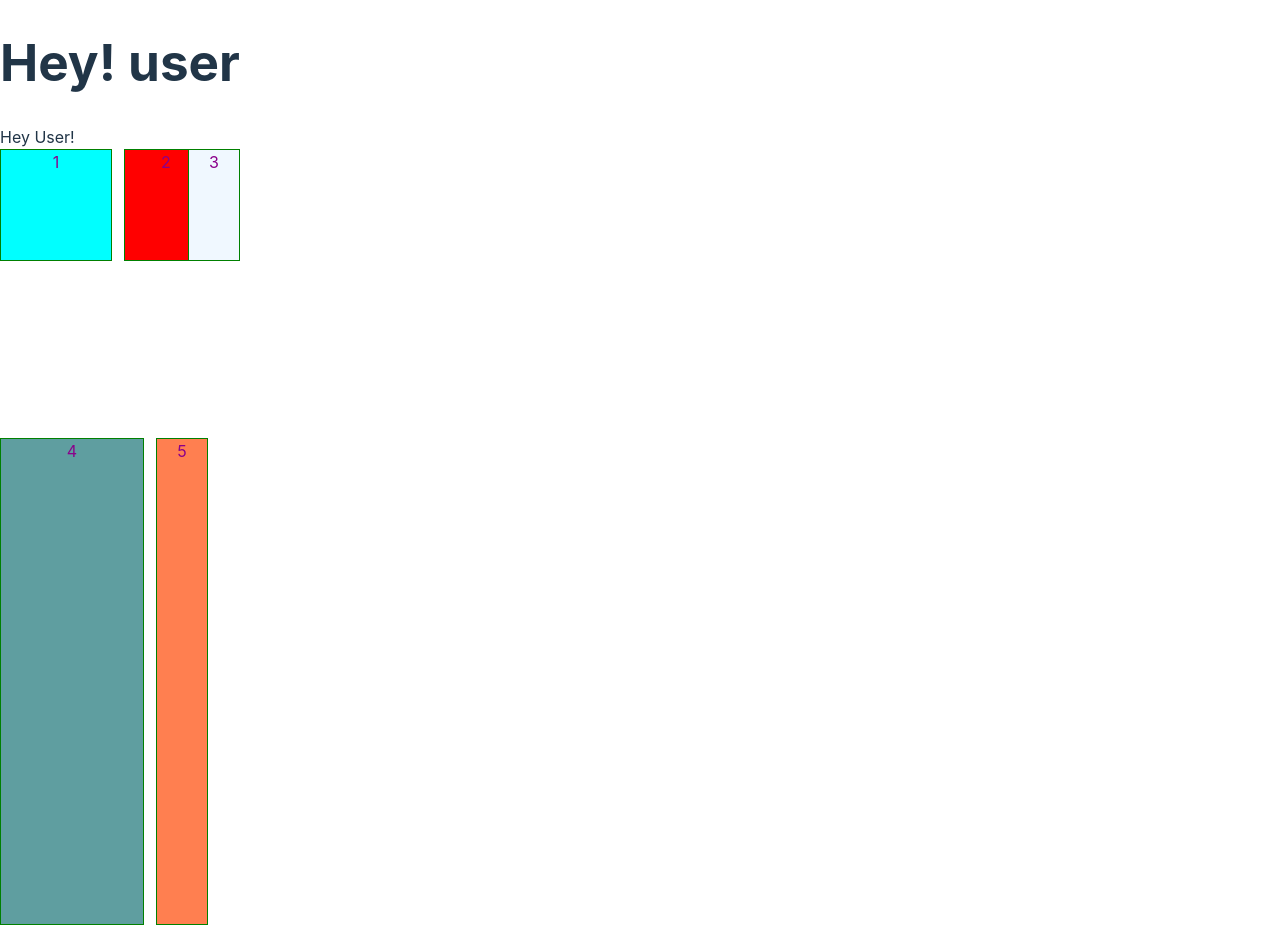
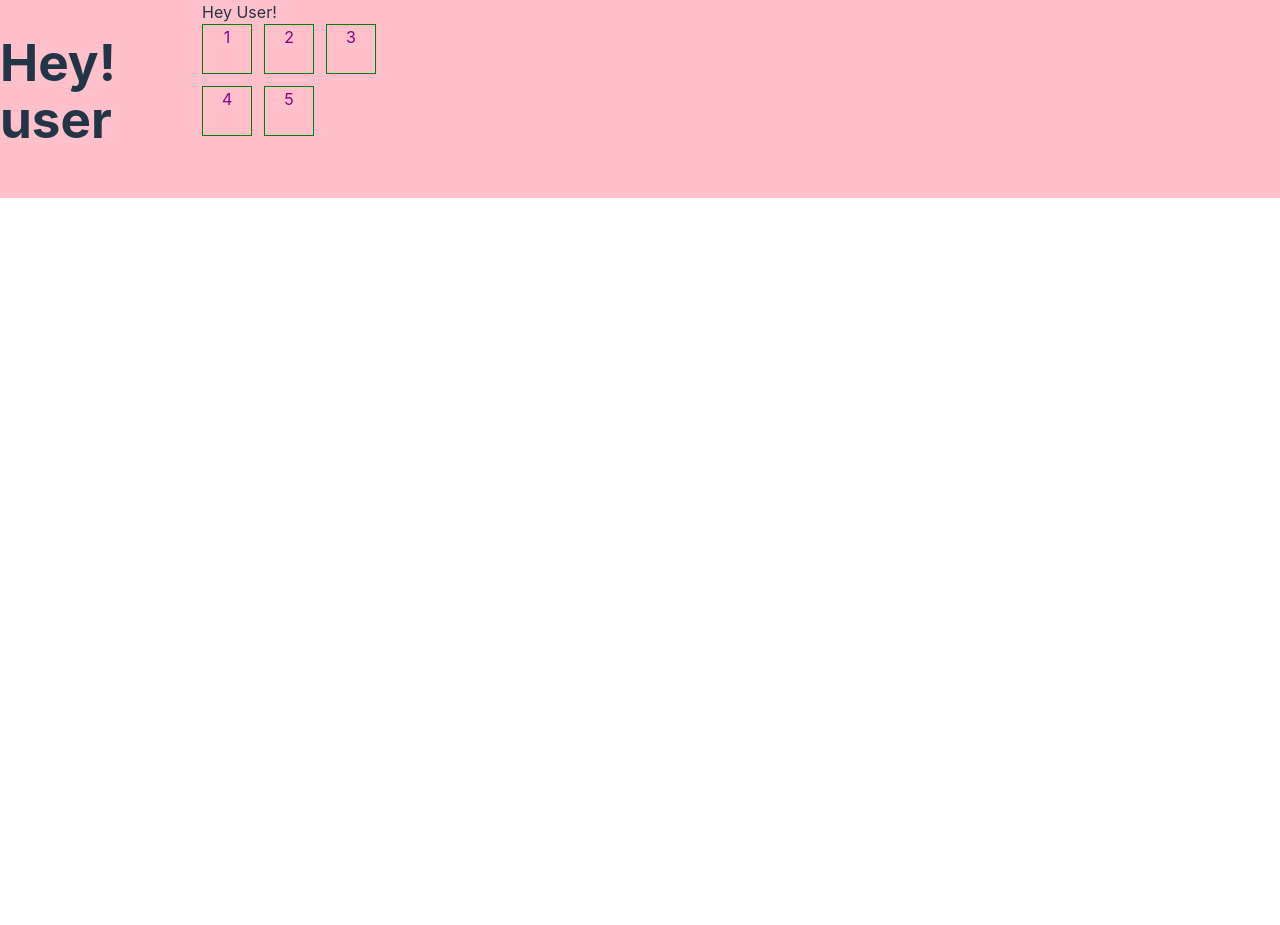
Before and after one commit to georgetsai2028/Budgeting-App, a React (Vite) app: page /user-dashboard in a window 1280 px wide. After the commit the page ends 800 px from the top, so only its background shows below. Built offline with nearby package versions, Linux system fonts and the light colour scheme.

Commit message:
testing changes

```diff
--- a/src/App.css
+++ b/src/App.css
@@ -1,5 +1,5 @@
 #root {
-
+  display: block;
   margin: 0 auto;
   padding: 2rem;
   text-align: center;
--- a/src/pages/UserDashboard.css
+++ b/src/pages/UserDashboard.css
@@ -3,9 +3,17 @@ html, body, #root{
     padding: 0;
     width: 100%;
     height: 100%;
-    display: flex;
 }
 
+#root{
+    display: block;
+    width: 100%;
+    height: 100%;
+}
+.userdashboardRoot{
+    display: flex;
+    background-color: pink;
+}
 .userdashboardContainer {
     display: flex;
     justify-content: center;
@@ -18,8 +26,8 @@ html, body, #root{
     height: 100%;
     display: grid;
     gap: 12px;
-    grid-template-columns: 50px 50px;
-    grid-template-rows: 50px 50px;
+    grid-template-columns: 50px 50px 50px;
+    grid-template-rows: 50px 50px 50px;
     color: darkmagenta;
 }
 
@@ -29,7 +37,7 @@ html, body, #root{
     grid-area: auto;
 }
 
-#purchaseTracker{
+/*#purchaseTracker{
     grid-row: 1 / 3;
     grid-column: 1 / 3;
     background-color: aqua;
@@ -58,4 +66,4 @@ html, body, #root{
     grid-row: 4 / 7;
     grid-column: 4 /6;
     background-color: coral;
-}
+}*/
```
